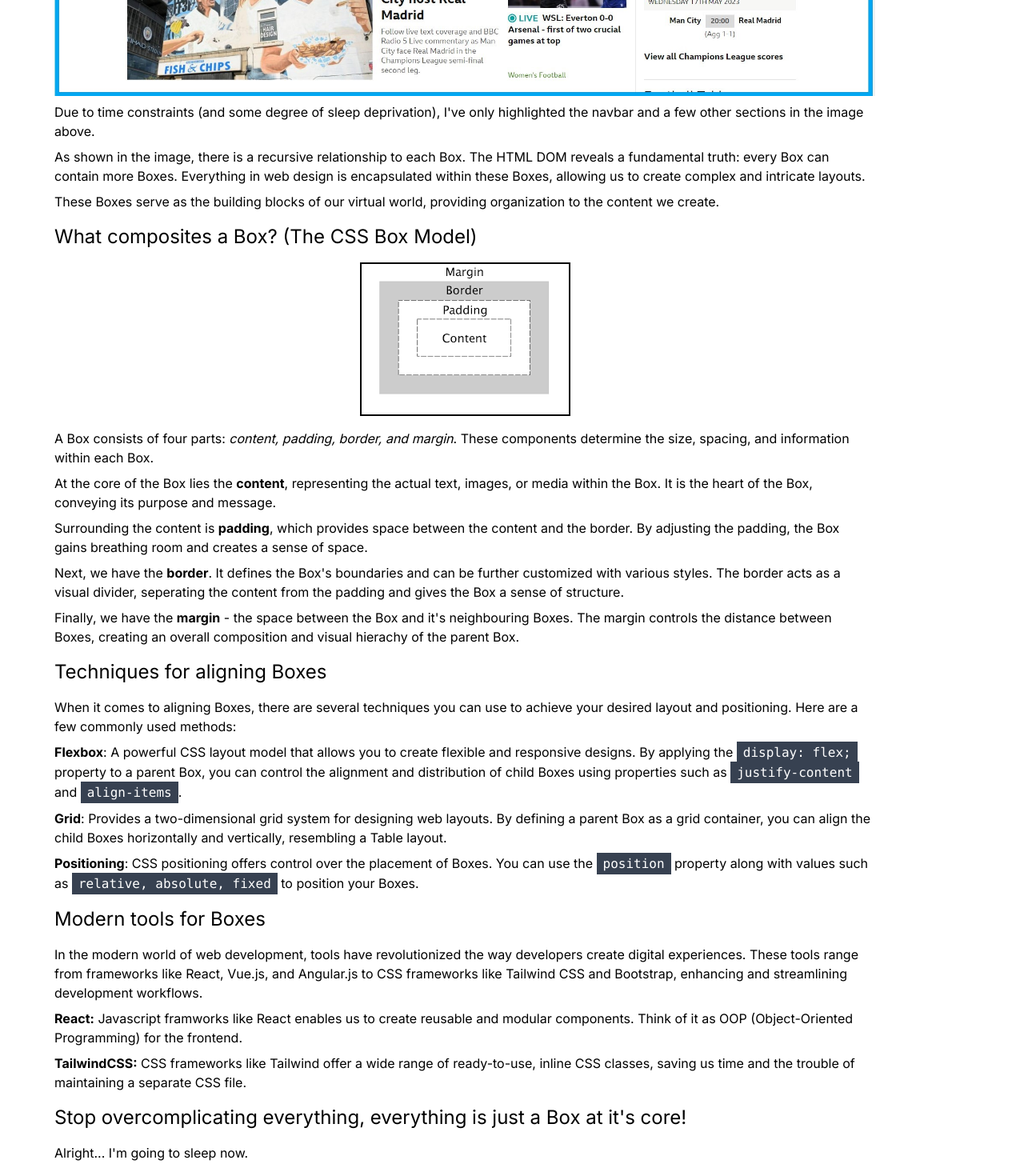
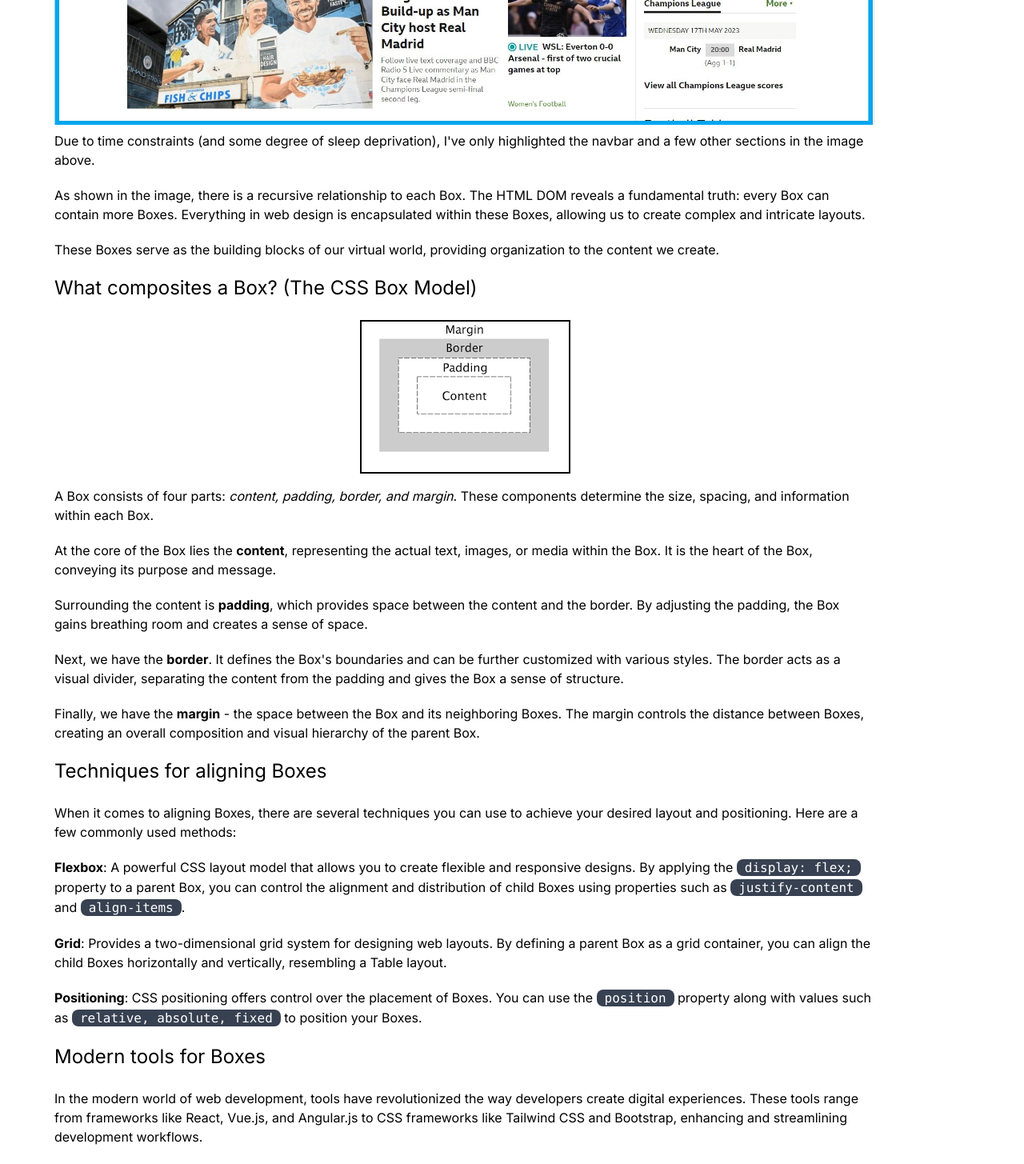
Before and after one commit to rawsashimi1604/dev-portfolio, a Next.js app: page /blog/css-decoded in a window 1280 px wide. Shown: the part 1320-2775 px from the top of the page at 80% size. Built offline with nearby package versions, Linux system fonts and the light colour scheme.

Commit message:
fixed spacing issue

```diff
--- a/components/blogs/CSSDecoded.js
+++ b/components/blogs/CSSDecoded.js
@@ -5,6 +5,7 @@ import Image from "next/image";
 import BlogContainer from "../modules/blog/BlogContainer";
 import BlogHeader from "../modules/blog/BlogHeader";
 import CodeBlock from "../common/CodeBlock";
+import Paragraph from "../common/Paragraph";
 
 function CSSDecoded({ data }) {
   return (
@@ -18,32 +19,32 @@ function CSSDecoded({ data }) {
       />
 
       <article className="mt-6 font-inter">
-        <p className="mb-2">
+        <Paragraph>
           Hey everyone, I hope this blog finds you well! I&apos;m Gavin, and this is
           my very first blog post. It&apos;s 1:17am right now, and I couldn&apos;t sleep.
           I realized how much the software community has given me -{" "}
           <i>open-source projects, mentors, and opportunities</i> - and I wanted
           to contribute and give back somehow. Hopefully, you&apos;ll learn something
           from this article. Anyway, let&apos;s get down to business.
-        </p>
+        </Paragraph>
 
         <BlogHeader text={"What exactly is CSS?"} />
-        <p className="mb-2">
+        <Paragraph>
           What exactly is CSS? Well, Cascading Style Sheets, CSS for short,
           powers the web&apos;s styling. It transformed web design by providing a
           powerful toolset to manipulate captivating layouts. I like to think of
           it as an HTML enhancer, bringing your HTML tags to life! Each of these
           HTML tags can be imagined as a &quot;Box&quot;, which we&apos;ll refer to from now
           on.
-        </p>
+        </Paragraph>
 
         <BlogHeader text="Everything is a Box! (The recursive nature of HTML/CSS)" />
 
-        <p className="mb-2">
+        <Paragraph>
           I&apos;ve always been a football fan, following the sport since my
           secondary school days. Let&apos;s take one of my favorite news websites,
           BBC Football, as an example...
-        </p>
+        </Paragraph>
 
         <div className="w-full h-full mb-2">
           <img
@@ -53,23 +54,23 @@ function CSSDecoded({ data }) {
           />
         </div>
 
-        <p className="mb-2">
+        <Paragraph>
           Due to time constraints (and some degree of sleep deprivation), I&apos;ve
           only highlighted the navbar and a few other sections in the image
           above.
-        </p>
+        </Paragraph>
 
-        <p className="mb-2">
+        <Paragraph>
           As shown in the image, there is a recursive relationship to each Box.
           The HTML DOM reveals a fundamental truth: every Box can contain more
           Boxes. Everything in web design is encapsulated within these Boxes,
           allowing us to create complex and intricate layouts.
-        </p>
+        </Paragraph>
 
-        <p className="mb-2">
+        <Paragraph>
           These Boxes serve as the building blocks of our virtual world,
           providing organization to the content we create.
-        </p>
+        </Paragraph>
 
         <BlogHeader text={"What composites a Box? (The CSS Box Model)"} />
 
@@ -77,96 +78,96 @@ function CSSDecoded({ data }) {
           <img src="/images/blog/css-decoded/boxModel.png" />
         </div>
 
-        <p className="mb-2">
+        <Paragraph>
           A Box consists of four parts:{" "}
           <i>content, padding, border, and margin</i>. These components
           determine the size, spacing, and information within each Box.
-        </p>
+        </Paragraph>
 
-        <p className="mb-2">
+        <Paragraph>
           At the core of the Box lies the <b>content</b>, representing the
           actual text, images, or media within the Box. It is the heart of the
           Box, conveying its purpose and message.
-        </p>
+        </Paragraph>
 
-        <p className="mb-2">
+        <Paragraph>
           Surrounding the content is <b>padding</b>, which provides space
           between the content and the border. By adjusting the padding, the Box
           gains breathing room and creates a sense of space.
-        </p>
+        </Paragraph>
 
-        <p className="mb-2">
+        <Paragraph>
           Next, we have the <b>border</b>. It defines the Box&apos;s boundaries and
           can be further customized with various styles. The border acts as a
-          visual divider, seperating the content from the padding and gives the
+          visual divider, separating the content from the padding and gives the
           Box a sense of structure.
-        </p>
+        </Paragraph>
 
-        <p className="mb-2">
+        <Paragraph>
           Finally, we have the <b>margin</b> - the space between the Box and
-          it&apos;s neighbouring Boxes. The margin controls the distance between
-          Boxes, creating an overall composition and visual hierachy of the
+          its neighboring Boxes. The margin controls the distance between
+          Boxes, creating an overall composition and visual hierarchy of the
           parent Box.
-        </p>
+        </Paragraph>
 
         <BlogHeader text={"Techniques for aligning Boxes"} />
 
-        <p className="mb-2">
+        <Paragraph>
           When it comes to aligning Boxes, there are several techniques you can
           use to achieve your desired layout and positioning. Here are a few
           commonly used methods:
-        </p>
+        </Paragraph>
 
-        <p className="mb-2">
+        <Paragraph>
           <b>Flexbox</b>: A powerful CSS layout model that allows you to create
           flexible and responsive designs. By applying the{" "}
           <CodeBlock code="display: flex;" /> property to a parent Box, you can
           control the alignment and distribution of child Boxes using properties
           such as <CodeBlock code="justify-content" /> and{" "}
           <CodeBlock code="align-items" />.
-        </p>
+        </Paragraph>
 
-        <p className="mb-2">
+        <Paragraph>
           <b>Grid</b>: Provides a two-dimensional grid system for designing web
           layouts. By defining a parent Box as a grid container, you can align
           the child Boxes horizontally and vertically, resembling a Table
           layout.
-        </p>
+        </Paragraph>
 
-        <p className="mb-2">
+        <Paragraph>
           <b>Positioning</b>: CSS positioning offers control over the placement
           of Boxes. You can use the <CodeBlock code="position" /> property along
           with values such as <CodeBlock code="relative, absolute, fixed" /> to
           position your Boxes.
-        </p>
+        </Paragraph>
 
         <BlogHeader text={"Modern tools for Boxes"} />
-        <p className="mb-2">
+        <Paragraph>
           In the modern world of web development, tools have revolutionized the
           way developers create digital experiences. These tools range from
           frameworks like React, Vue.js, and Angular.js to CSS frameworks like
           Tailwind CSS and Bootstrap, enhancing and streamlining development
           workflows.
-        </p>
+        </Paragraph>
 
-        <p className="mb-2">
-          <b>React:</b> Javascript framworks like React enables us to create
+        <Paragraph>
+          <b>React:</b> Javascript frameworks like React enable us to create
           reusable and modular components. Think of it as OOP (Object-Oriented
           Programming) for the frontend.
-        </p>
+        </Paragraph>
 
-        <p className="mb-2">
+        <Paragraph>
           <b>TailwindCSS:</b> CSS frameworks like Tailwind offer a wide range of
           ready-to-use, inline CSS classes, saving us time and the trouble of
           maintaining a separate CSS file.
-        </p>
+        </Paragraph>
 
         <BlogHeader
           text={
-            "Stop overcomplicating everything, everything is just a Box at it's core!"
+            "Stop overcomplicating everything, everything is just a Box at its core!"
           }
         />
-        <p className="mb-2">Alright... I&apos;m going to sleep now.</p>
+        <Paragraph>Alright... I&apos;m going to sleep now.</Paragraph>
       </article>
     </BlogContainer>
   );
--- a/components/common/CodeBlock.js
+++ b/components/common/CodeBlock.js
@@ -1,7 +1,7 @@
 import React from "react";
 
 function CodeBlock({ code }) {
-  return <code className="bg-gray-700 px-2 py-1 text-white">{code}</code>;
+  return <code className="bg-gray-700 px-2.5 py-[1px] text-white rounded-lg">{code}</code>;
 }
 
 export default CodeBlock;
--- /dev/null
+++ b/components/common/Paragraph.js
@@ -0,0 +1,11 @@
+import React from 'react'
+
+function Paragraph({ children }) {
+  return (
+    <p className='mb-5 font-inter'>
+      {children}
+    </p>
+  )
+}
+
+export default Paragraph
--- a/components/modules/blog/BlogHeader.js
+++ b/components/modules/blog/BlogHeader.js
@@ -1,7 +1,7 @@
 import React from "react";
 
 function BlogHeader({ text }) {
-  return <h1 className="my-4 font-inter text-2xl">{text}</h1>;
+  return <h1 className="my-4 font-inter text-2xl mb-6">{text}</h1>;
 }
 
 export default BlogHeader;
```
